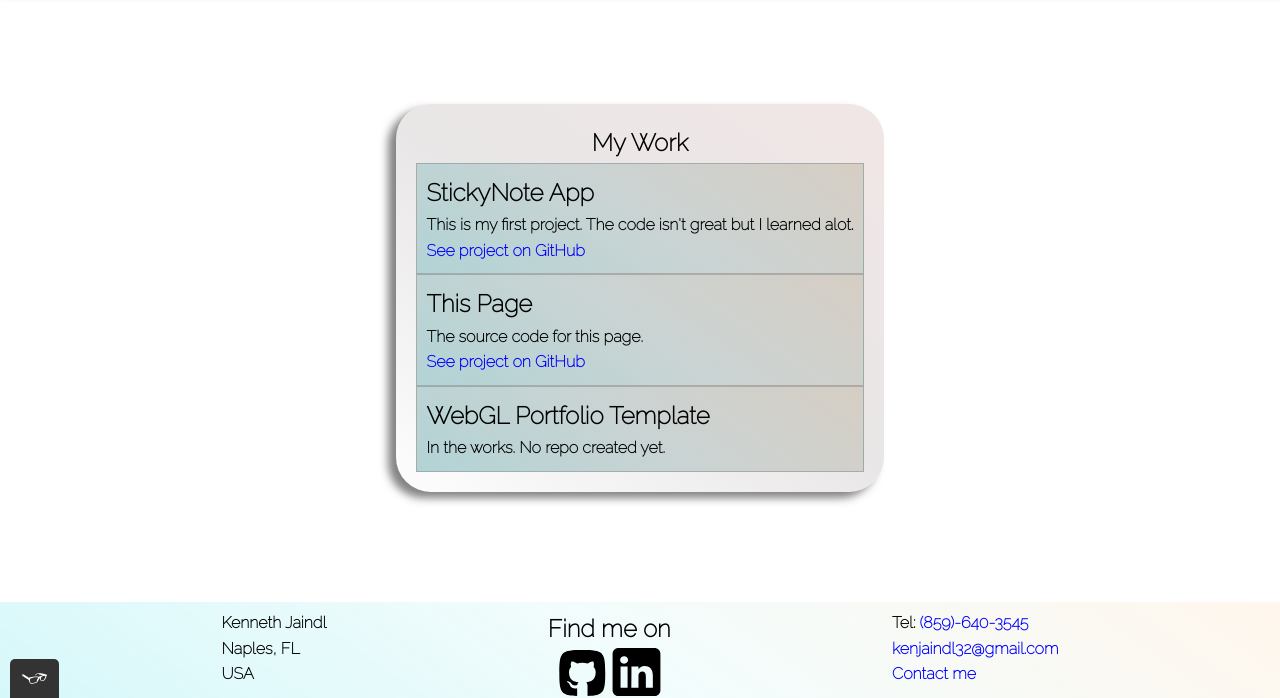
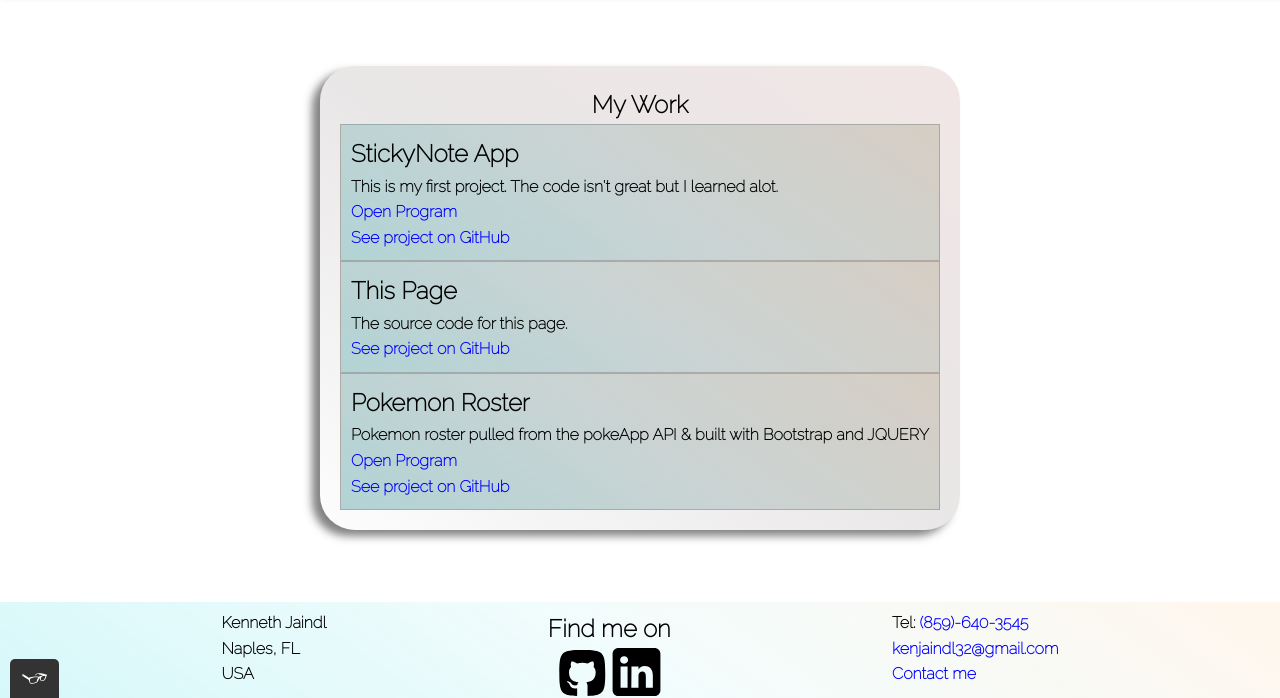
Before and after one commit to regazi/Portfolio, a plain HTML site: page work.html in a window 1280 px wide. Shown: the part 102-800 px from the top of the page. Drawn offline with nearby package versions, Linux system fonts and the light colour scheme.

Commit message:
Added Project links

```diff
--- a/work.html
+++ b/work.html
@@ -47,6 +47,8 @@
             <p>
                This is my first project. The code isn't great but I learned alot.
             </p>
+            <a target="_blank" href="https://regazi.github.io/stickyNote/">Open Program</a>
+            <br>
             <a target="_blank" href="https://www.github.com/regazi/stickyNote">See project on GitHub</a>
          </div>
         <div class="grid__item">
@@ -57,10 +59,13 @@
             <a target="_blank" class="call-to-action" href="https://www.github.com/regazi/Portfolio">See project on GitHub</a>
          </div>
         <div class="grid__item">
-            <h2>WebGL Portfolio Template</h2>
+            <h2>Pokemon Roster</h2>
             <p>
-              In the works. No repo created yet.
+              Pokemon roster pulled from the pokeApp API & built with Bootstrap and JQUERY
             </p>
+            <a target="_blank" href="https://regazi.github.io/pokeProject/">Open Program</a>
+            <br>
+            <a target="_blank" class="call-to-action" href="https://www.github.com/regazi/pokeProject">See project on GitHub</a>
          </div>
       </div>
   </div>
```
